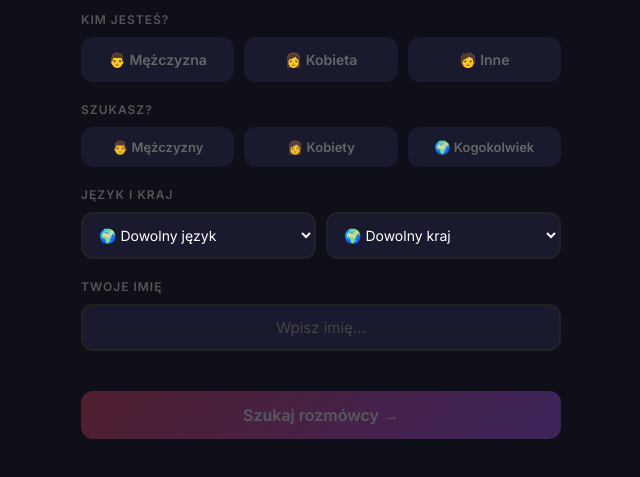
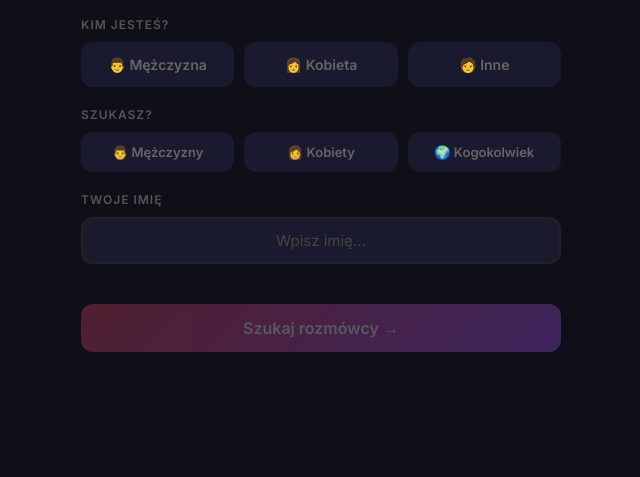
Before and after one commit to Blind-Talk/blindtalk, a website: page public/index.html in a window 1280 px wide. Shown: the part 403-880 px from the top of the page, without its empty margins (319-959 px from the left). After the commit the page ends 800 px from the top, so only its background shows below. Drawn offline with nearby package versions, Linux system fonts and the light colour scheme; no server answers.

Commit message:
remove language country filter

```diff
--- a/public/index.html
+++ b/public/index.html
@@ -125,48 +125,6 @@
       <button class="looking-btn" onclick="selectLooking('male', this)">👨 Mężczyzny</button>
       <button class="looking-btn" onclick="selectLooking('female', this)">👩 Kobiety</button>
       <button class="looking-btn" onclick="selectLooking('any', this)">🌍 Kogokolwiek</button>
-    </div>
-
-    <div class="section-label">Język i kraj</div>
-    <div class="filter-row">
-      <select class="filter-select" id="select-language" onchange="checkReady()">
-        <option value="any">🌍 Dowolny język</option>
-        <option value="pl">🇵🇱 Polski</option>
-        <option value="en">🇬🇧 English</option>
-        <option value="de">🇩🇪 Deutsch</option>
-        <option value="fr">🇫🇷 Français</option>
-        <option value="es">🇪🇸 Español</option>
-        <option value="it">🇮🇹 Italiano</option>
-        <option value="ru">🇷🇺 Русский</option>
-        <option value="ua">🇺🇦 Українська</option>
-      </select>
-      <select class="filter-select" id="select-country" onchange="checkReady()">
-        <option value="any">🌍 Dowolny kraj</option>
-        <option value="PL">🇵🇱 Polska</option>
-        <option value="US">🇺🇸 USA</option>
-        <option value="GB">🇬🇧 UK</option>
-        <option value="DE">🇩🇪 Niemcy</option>
-        <option value="FR">🇫🇷 Francja</option>
-        <option value="ES">🇪🇸 Hiszpania</option>
-        <option value="IT">🇮🇹 Włochy</option>
-        <option value="UA">🇺🇦 Ukraina</option>
-        <option value="RU">🇷🇺 Rosja</option>
-        <option value="CZ">🇨🇿 Czechy</option>
-        <option value="SK">🇸🇰 Słowacja</option>
-        <option value="HU">🇭🇺 Węgry</option>
-        <option value="RO">🇷🇴 Rumunia</option>
-        <option value="NL">🇳🇱 Holandia</option>
-        <option value="SE">🇸🇪 Szwecja</option>
-        <option value="NO">🇳🇴 Norwegia</option>
-        <option value="DK">🇩🇰 Dania</option>
-        <option value="FI">🇫🇮 Finlandia</option>
-        <option value="TR">🇹🇷 Turcja</option>
-        <option value="BR">🇧🇷 Brazylia</option>
-        <option value="IN">🇮🇳 Indie</option>
-        <option value="JP">🇯🇵 Japonia</option>
-        <option value="KR">🇰🇷 Korea</option>
-        <option value="CN">🇨🇳 Chiny</option>
-      </select>
     </div>
 
     <div class="section-label">Twoje imię</div>
@@ -339,8 +297,8 @@
 
     function startChat() {
       myName = document.getElementById('my-name').value.trim();
-      const language = document.getElementById('select-language').value;
-      const country = document.getElementById('select-country').value;
+     const language = 'any';
+      const country = 'any';
       document.getElementById('screen-avatar').style.display = 'none';
       document.getElementById('screen-chat').style.display = 'flex';
       document.getElementById('my-avatar-display').textContent = myAvatar;
@@ -439,7 +397,7 @@
       chat.scrollTop = chat.scrollHeight;
     });
 
-    socket.on('partner-left', () => {
+    socket.on('', () => {
       addSystemMsg('⚠️ Rozmówca się rozłączył.');
       document.getElementById('status').textContent = '⚠️ Szukam nowego rozmówcy...';
       myRoom = null;
@@ -515,7 +473,7 @@
       }
     }
 
-    function nextChat() {
+    function const language = 'any'; const country = 'any'; {
       if (myRoom) socket.emit('next', { room: myRoom });
       myRoom = null;
       resetChat();
```
